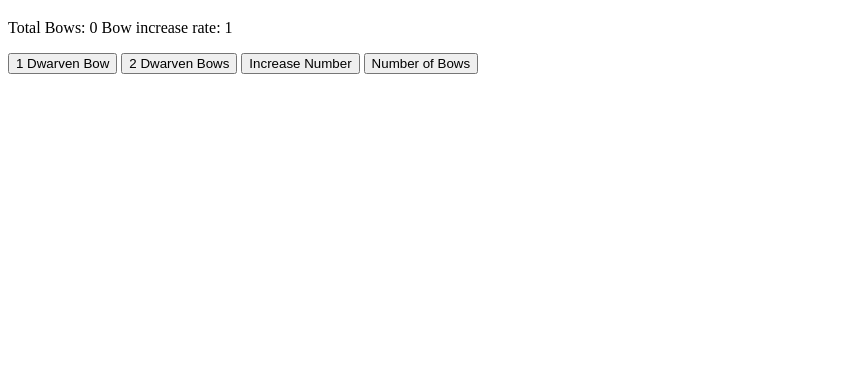
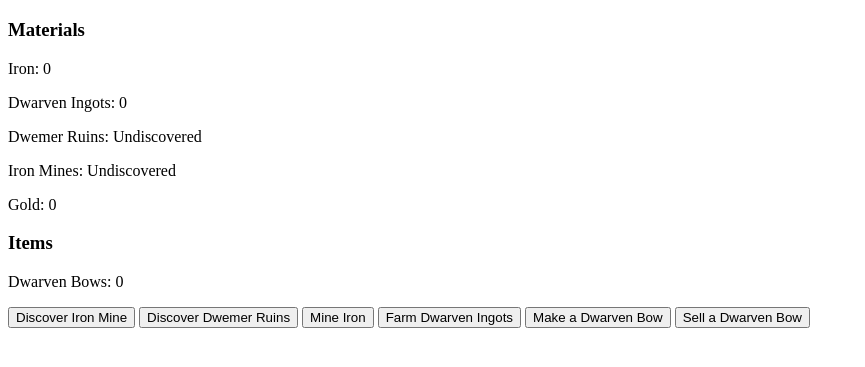
Before and after one commit to jqmfg1/Dwarven-Bow-Clicker, a plain HTML site: page index.html in a window 1280 px wide. Shown: the part 61-428 px from the top of the page, without its empty margins (0-865 px from the left). Drawn offline with Linux system fonts and the light colour scheme.

Commit message:
Barebones implementation

```diff
--- a/index.html
+++ b/index.html
@@ -9,13 +9,33 @@
 
         <h1>Dwarven Bow Clicker</h1>
 
-        Total Bows: <span id="totalbows">0</span>
-        Bow increase rate: <span id="rate">1</span>
-        <p></p>
+        <div class="row">
+            <div class="column">
+                <h3>Materials</h3>
+                Iron: <span id="iron">0</span>
+                <p></p>
+                Dwarven Ingots: <span id="dwarven">0</span>
+                <p></p>
+                Dwemer Ruins: <span id="ruins">Undiscovered</span
+                <p></p>
+                Iron Mines: <span id="mine">Undiscovered</span
+                <p></p>
+                Gold: <span id="gold">0</span>
 
-        <button onClick="bowClick(1)">1 Dwarven Bow</button>
-        <button onClick="bowClick(2)">2 Dwarven Bows</button>
-        <button onClick="increaseRate()">Increase Number</button>
-        <button onClick="bowClickRate()">Number of Bows</button>
+                <h3>Items</h3>
+                Dwarven Bows: <span id="totalbows">0</span>
+                <p></p>
+            </div>
+
+            <div class="column">
+                <button onClick="discoverMine()">Discover Iron Mine</button>
+                <button onClick="discoverRuins()">Discover Dwemer Ruins</button>
+                <button onClick="mineIron()">Mine Iron</button>
+                <button onClick="farmDwarven()">Farm Dwarven Ingots</button>
+                <button onClick="makeBow()">Make a Dwarven Bow</button>
+                <button onClick="sellBow()">Sell a Dwarven Bow</button>
+            </div>
+        </div>
+
     </body>
 </html>
--- a/main.js
+++ b/main.js
@@ -1,16 +1,87 @@
+var iron = 0;
+var dwarven = 0;
+var ruins_left = 0;
+var mines_left = 0;
 var bows = 0;
-var rate = 1;
+var gold = 0;
 
-function bowClick(num) {
-    bows = bows + num;
-    document.getElementById("totalbows").innerHTML = bows;
+var ruins_list = ["Alftand", "Aetherium Forge", "Arkngthamz", "Avanchnzel", "Blackreach", "Bthardamz",
+    "Deep Folk Crossing", "Irkngthand", "Kagrenzel", "Mzinchaleft", "Mzulft", "Nchuand-Zel", "Raldbthar",
+    "Reachwind Eyrie", "Ruins of Rkund", "Ruins of Bthalft", "Tower of Mzark", "Tolvald's Cave",
+    "Shimmermist Grotto", "Sightless Pit", "Ald Carac", "Aleft", "Arkngthand", "Arkngthunch-Sturdumz",
+    "Armature's Upheaval", "Bamz-Amschend", "Bethamez", "Bthanchend", "Bthanual", "Bthungthumz", "Dagoth Ur",
+    "Druscashti", "Endusal", "Galom Daeus", "Inner Sea Armature", "Kemel-Ze", "Mudan", "Mzahnch Ruin", "Mzanchend",
+    "Mzuleft", "Nchardahrk", "Nchardumz", "Nchuleft", "Nchuleftingth", "Nchurdamz", "Odrosal", "Raled-Makai",
+    "Rkugamz", "Tureynulal", "Vemynal", "Aldunz", "Bthzark", "Fang Lair", "Klathzgar", "Mtharnaz", "Razak's Wheel",
+    "Rkhardahrk", "Rkulftzel", "Rkundzelft", "Santaki", "Volenfell", "Yldzuun", "Mzindyne", "Nyzchaleft Falls",
+    "Rkindaleft", "Zthenganaz", "Kagrumez", "Fahlbtharz", "Nchardak", "Hrodulf's House", "Ragnthar", "Earth Forge"];
+
+var mines_list = ["Halted Stream Camp", "Fort Fellhammer", "Embershard Mine", "Gloombound Mine", "Iron Breaker Mine",
+    "Left Hand Mine", "Knifepoint Mine", "Nchuand-Zel Excavation Site", "Rockwallow Mine", "Blind Cliff Cave",
+    "Lost Knife Cave", "Northwind Mine", "Evergreen Grove", "Faldar's Tooth", "Movarth's Lair", "Whistling Mine",
+    "Sarethi Farm", "Bleak Falls Barrow", "Riverwood Folly", "Ysgramor's Tomb", "Purewater Run", "Geirmund's Hall",
+    "Secunda's Kiss", "Stendarr's Beacon", "Broken Oar Grotto", "Duskglow Crevice", "Mzinchaleft", "Saarthal",
+    "Ysgramor's Tomb", "Roadside Ruins", "The Shadow Stone", "Avanchnzel", "Blizzard Rest", "Ustengrav Depths",
+    "Ustengrav", "Movarth's Lair", "White River Watch", "Tolvald's Cave", "Lost Tongue Overlook", "Snow-Shod Farm",
+    "Heartwood Mill", "Ansilvund", "Swindler's Den", "Half-Moon Mill", "Narzulbur", "Cragwallow Slope",
+    "Traitor's Post", "Riverside Shack", "Eldergleam Sanctuary", "Rebel's Cairn", "South Cold Rock Pass",
+    "Greywater Grotto", "Anga's Mill", "Forsaken Cave", "Hob's Fall Cave", "The Lady Stone", "Reachwind Eyrie",
+    "Reachwater Rock", "Valtheim Towers", "Bloodlet Throne"]
+
+function discoverRuins() {
+    len = ruins_list.length();
+    num = Math.floor(Math.random() * len);
+    ruin = ruins_list[num];
+    document.getElementById("ruins").innerHTML = ruin;
+    ruins_left = 10;
 }
 
-function increaseRate() {
-    rate = rate + 1;
-    document.getElementById("rate").innerHTML = rate;
+function discoverMine() {
+    len = mines_list.length();
+    num = Math.floor(Math.random() * len);
+    mine = mines_list[num];
+    document.getElementById("mine").innerHTML = mine;
+    mines_left = 3;
 }
 
-function bowClickRate() {
-    bowClick(rate);
+function mineIron() {
+    if (mines_left > 0) {
+        ruins_left--;
+        if (mines_left == 0) {
+            document.getElementById("mine").innerHTML = "Undiscovered";
+        }
+        iron = iron + 1;
+        document.getElementById("iron").innerHTML = iron;
+    }
 }
+
+function farmDwarven() {
+    if (ruins_left > 0) {
+        ruins_left--;
+        if (ruins_left == 0) {
+            document.getElementById("ruins").innerHTML = "Undiscovered";
+        }
+        dwarven = dwarven + 1;
+        document.getElementById("dwarven").innerHTML = dwarven;
+    }
+}
+
+function makeBow() {
+    if (dwarven >= 2 && iron >= 1) {
+        bows = bows + 1;
+        dwarven = dwarven - 2;
+        iron = iron - 1;
+        document.getElementById("dwarven").innerHTML = dwarven;
+        document.getElementById("iron").innerHTML = iron;
+        document.getElementById("bows").innerHTML = bows;
+    }
+}
+
+function sellBow() {
+    if (bows > 1) {
+        bows = bows - 1;
+        gold = gold + 100;
+        document.getElementById("bows").innerHTML = bows;
+        document.getElementById("gold").innerHTML = gold;
+    }
+}
```
